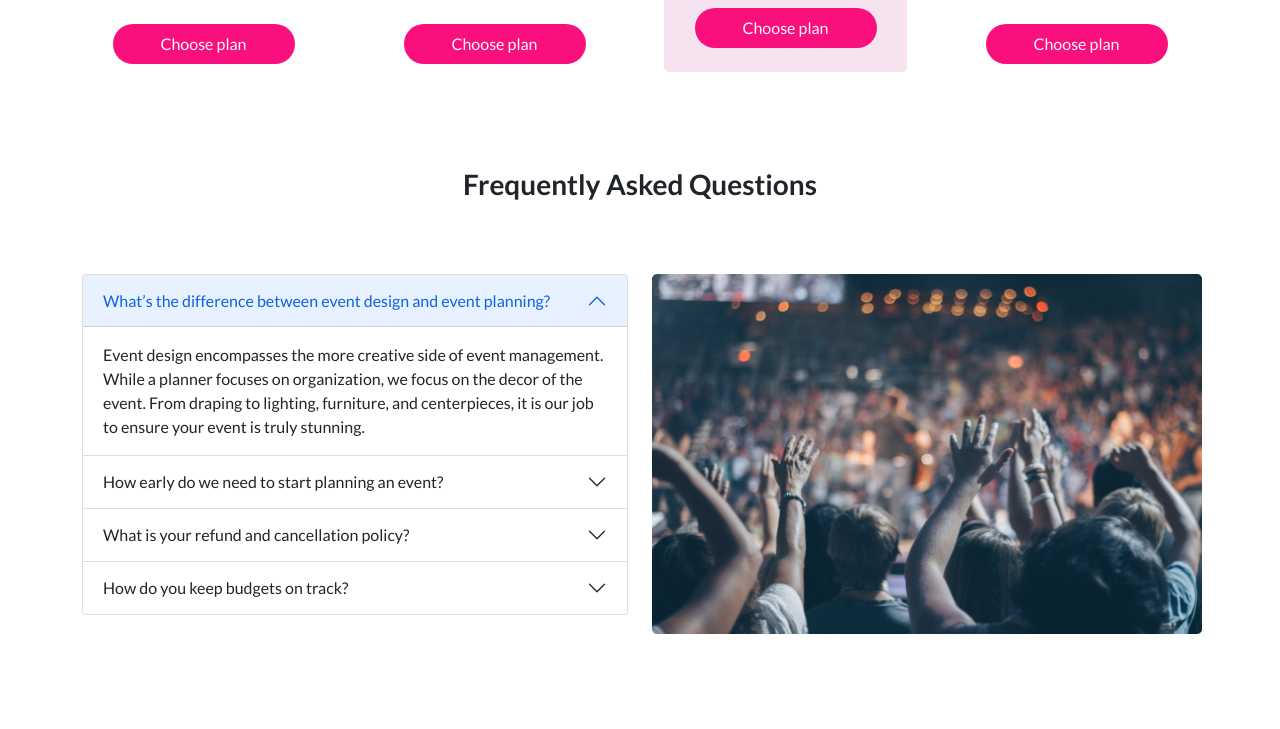
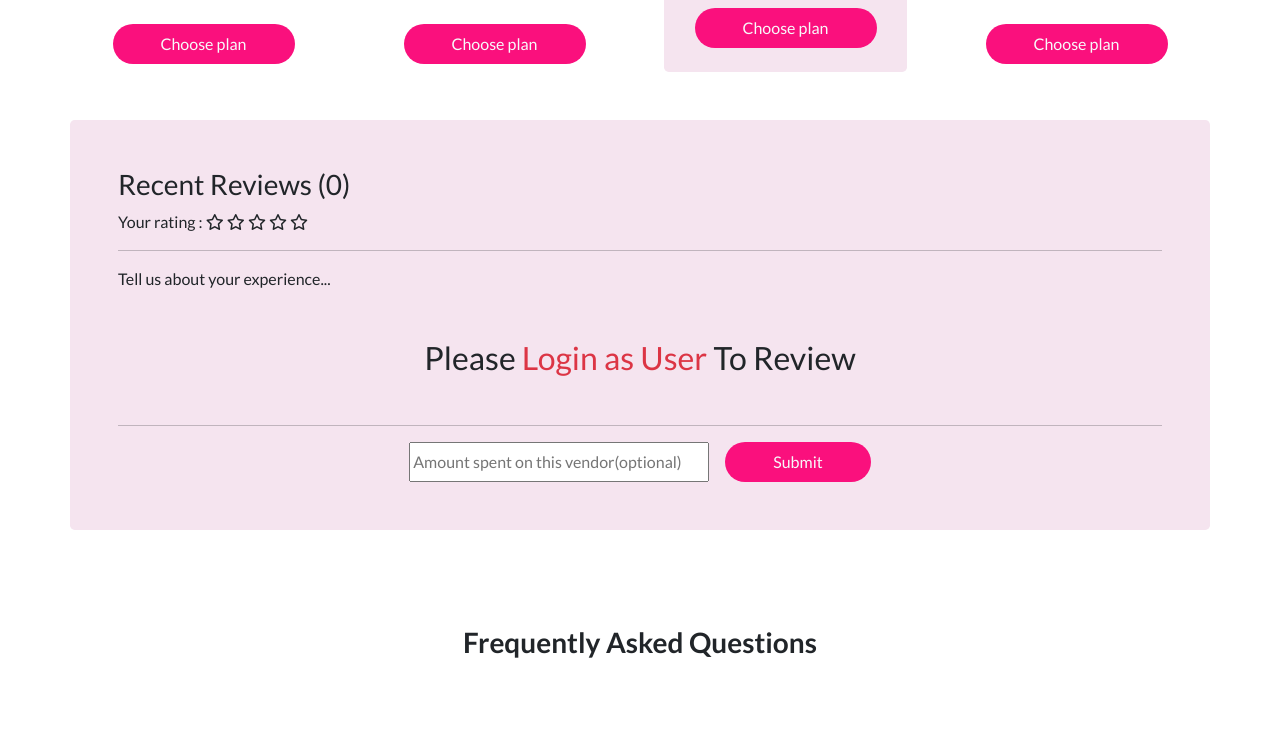
Before and after one commit to ariful892/royal-convention-assignment3, a plain HTML site: page index.html in a window 1280 px wide. Shown: the part 1139-1868 px from the top of the page. Drawn offline with nearby package versions, Linux system fonts and the light colour scheme.

Commit message:
extra part added

```diff
--- a/index.html
+++ b/index.html
@@ -173,6 +173,7 @@
         <!-- Packages -->
         <section class="mb-5">
             <h3 class="text-center fw-bold">Our Package</h3>
+            <!-- Toast -->
             <span class="d-flex ms-auto justify-content-end">
                 <div class="toast-body d-flex align-items-center"><i class="fas fa-gift me-1"></i>
                     20% off on next booking
@@ -293,7 +294,30 @@
             </div>
         </section>
 
+        <!-- Reviews -->
+        <section class="container royal-bg p-5 rounded-3 my-5">
+            <h3>Recent Reviews (0)</h3>
+            <span>Your rating :</span>
+            <i class="far fa-star"></i>
+            <i class="far fa-star"></i>
+            <i class="far fa-star"></i>
+            <i class="far fa-star"></i>
+            <i class="far fa-star"></i>
+            <hr>
+            <p>Tell us about your experience...</p>
 
+            <h2 class="text-center my-5">Please <span class="text-danger">Login as User </span> To Review</h2>
+            <hr>
+            <div class="d-flex justify-content-center">
+                <input style="width: 300px;" class="me-3 " type="text"
+                    placeholder="Amount spent on this vendor(optional)">
+                <button class="royal-btn text-light border-0 px-5 py-2 rounded-pill">Submit</button>
+            </div>
+
+
+        </section>
+
+        <!-- Asked question -->
         <section class="container py-5">
             <h3 class="text-center m-auto fw-bold ">Frequently Asked Questions</h3>
 
@@ -370,10 +394,12 @@
                     </div>
                 </div>
                 <div class="col">
-                    <img width="550px" height="360px" src="images/people.png" alt="">
+                    <img class="img-fluid" src="images/people.png" alt="">
                 </div>
             </div>
         </section>
+
+
     </main>
 
     <footer class="text-light bg-dark d-flex justify-content-between align-items-center py-3 px-5">
```
